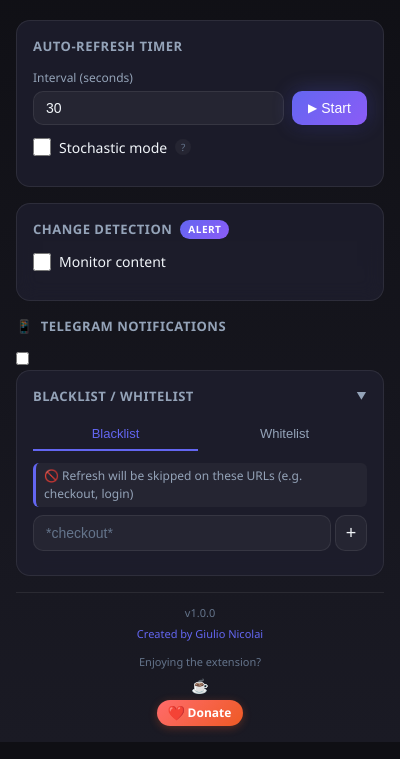
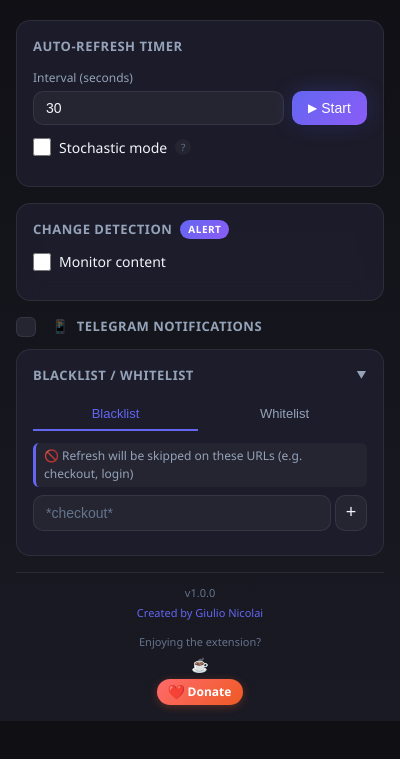
Before and after one commit to gnicolai/advanced-auto-refresher, a browser extension: page popup/popup.html in a window 400 px wide. Shown: the part 85-844 px from the top of the page. Drawn offline with Linux system fonts and the light colour scheme.

Commit message:
style: Improve Telegram UI - inline checkbox and card styling - v1.0.9

```diff
--- a/popup/popup.css
+++ b/popup/popup.css
@@ -598,6 +598,59 @@ body {
 }
 
 /* Tooltip */
+
+/* Inline Checkbox (Telegram style) */
+.checkbox-inline {
+    display: inline-flex;
+    align-items: center;
+    cursor: pointer;
+    position: relative;
+    margin-right: var(--spacing-sm);
+}
+
+.checkbox-inline input {
+    position: absolute;
+    opacity: 0;
+    cursor: pointer;
+    height: 0;
+    width: 0;
+}
+
+.checkmark {
+    height: 20px;
+    width: 20px;
+    background-color: var(--bg-tertiary);
+    border: 1px solid var(--border-color);
+    border-radius: var(--radius-sm);
+    display: flex;
+    align-items: center;
+    justify-content: center;
+    transition: var(--transition-fast);
+}
+
+.checkbox-inline:hover input~.checkmark {
+    border-color: var(--accent-primary);
+}
+
+.checkbox-inline input:checked~.checkmark {
+    background-color: var(--accent-primary);
+    border-color: var(--accent-primary);
+}
+
+.checkmark:after {
+    content: "";
+    display: none;
+    width: 5px;
+    height: 10px;
+    border: solid white;
+    border-width: 0 2px 2px 0;
+    transform: rotate(45deg) translateY(-1px);
+}
+
+.checkbox-inline input:checked~.checkmark:after {
+    display: block;
+}
+
 .tooltip {
     display: inline-flex;
     align-items: center;
--- a/popup/popup.html
+++ b/popup/popup.html
@@ -161,13 +161,13 @@
     <section class="card" id="telegramSection">
       <div class="section-header" data-toggle="telegramOptions">
         <div class="section-title">
+          <label class="checkbox-inline" id="telegramToggleLabel">
+            <input type="checkbox" id="telegramEnabled">
+            <span class="checkmark"></span>
+          </label>
           <span class="icon">📱</span>
           <span data-i18n="telegram.title">Telegram Notifications</span>
         </div>
-        <label class="toggle-switch" id="telegramToggleLabel">
-          <input type="checkbox" id="telegramEnabled">
-          <span class="toggle-slider"></span>
-        </label>
       </div>
 
       <div class="telegram-options hidden" id="telegramOptions">
```
Also changed, not shown: manifest.json.
